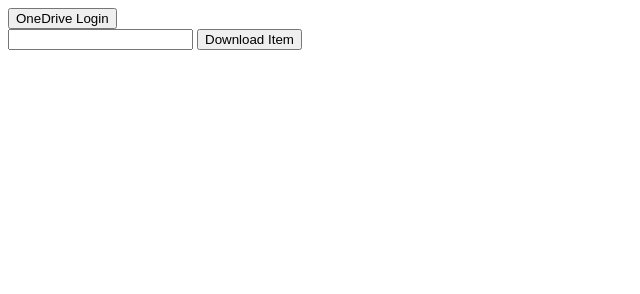
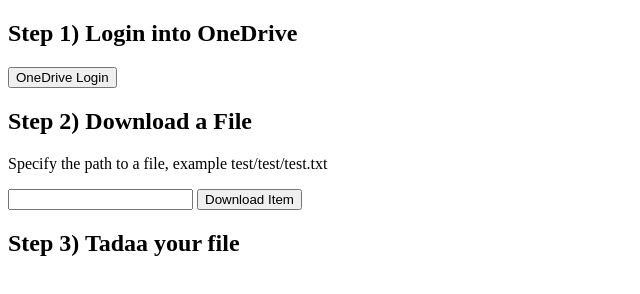
Before and after one commit to ygdoksansekizdoksan/DREAM-TEAM-SPWA, a plain HTML site: page src/index.html in a window 1280 px wide. Shown: the whole page, without its empty margins (0-640 px from the left). Drawn offline with Linux system fonts and the light colour scheme.

Commit message:
Steps outlined

```diff
--- a/src/index.html
+++ b/src/index.html
@@ -12,18 +12,22 @@
 
 <body>
     <div>
+        <h2>Step 1) Login into OneDrive</H2>
         <button onClick="oneDrive_login()" type="button">OneDrive Login</button>
     </div>
 
     <div>
+        <h2>Step 2) Download a File</h2>
+        <p> Specify the path to a file, example test/test/test.txt</p>
         <form action="javascript:oneDrive_download(file_path.value)">
             <input type="text" id="file_path" name="folder_path">
             <button  type="submit">Download Item</button>
         </form>
     </div>
     <div>
-        <h1 id="file_header"></h1>
-        <p id="file_text"></p>
+        <h2>Step 3) Tadaa your file</h2>
+        <h4 id="file_header"></h4>
+        <p id="file_contents"></p>
     </div>
 
 
```
